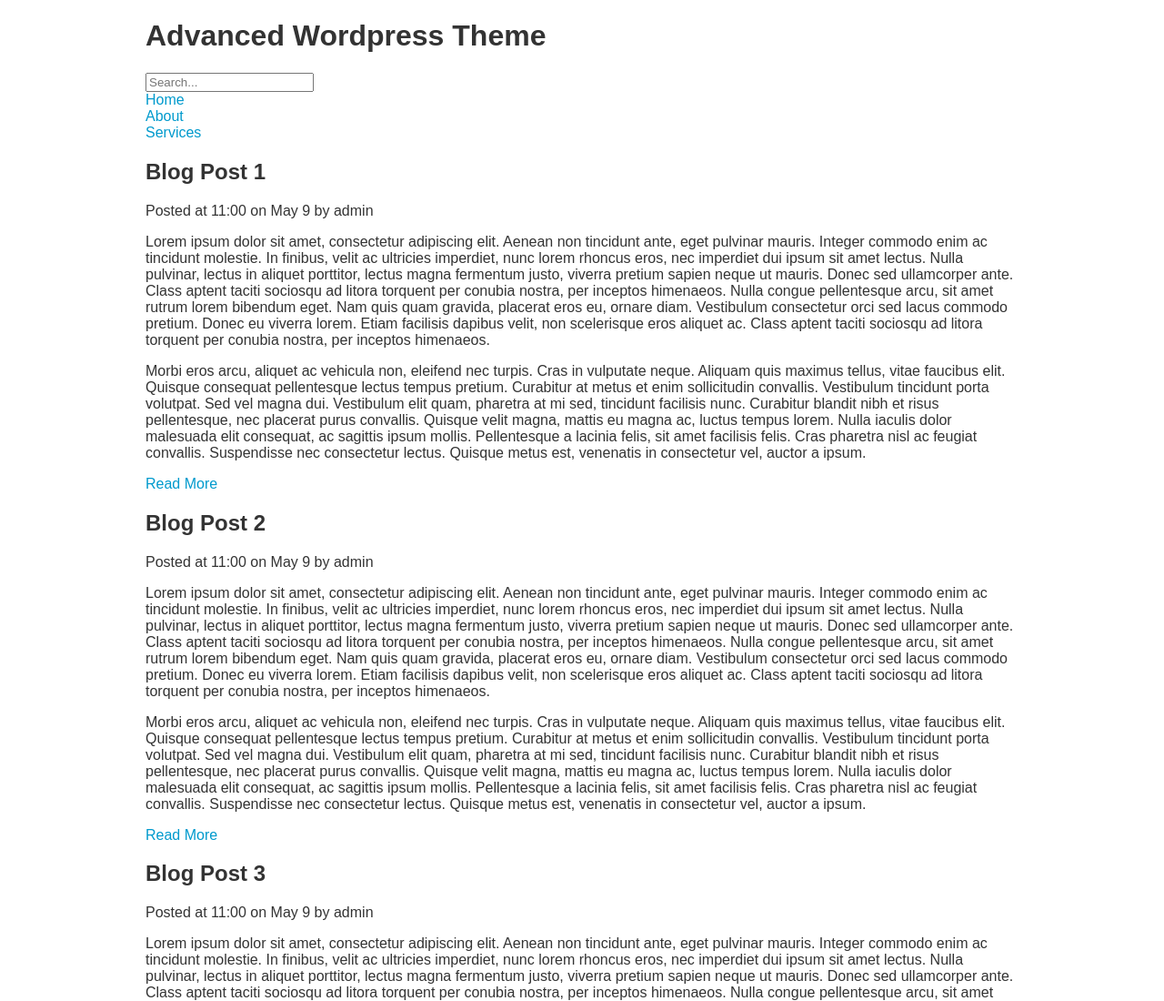
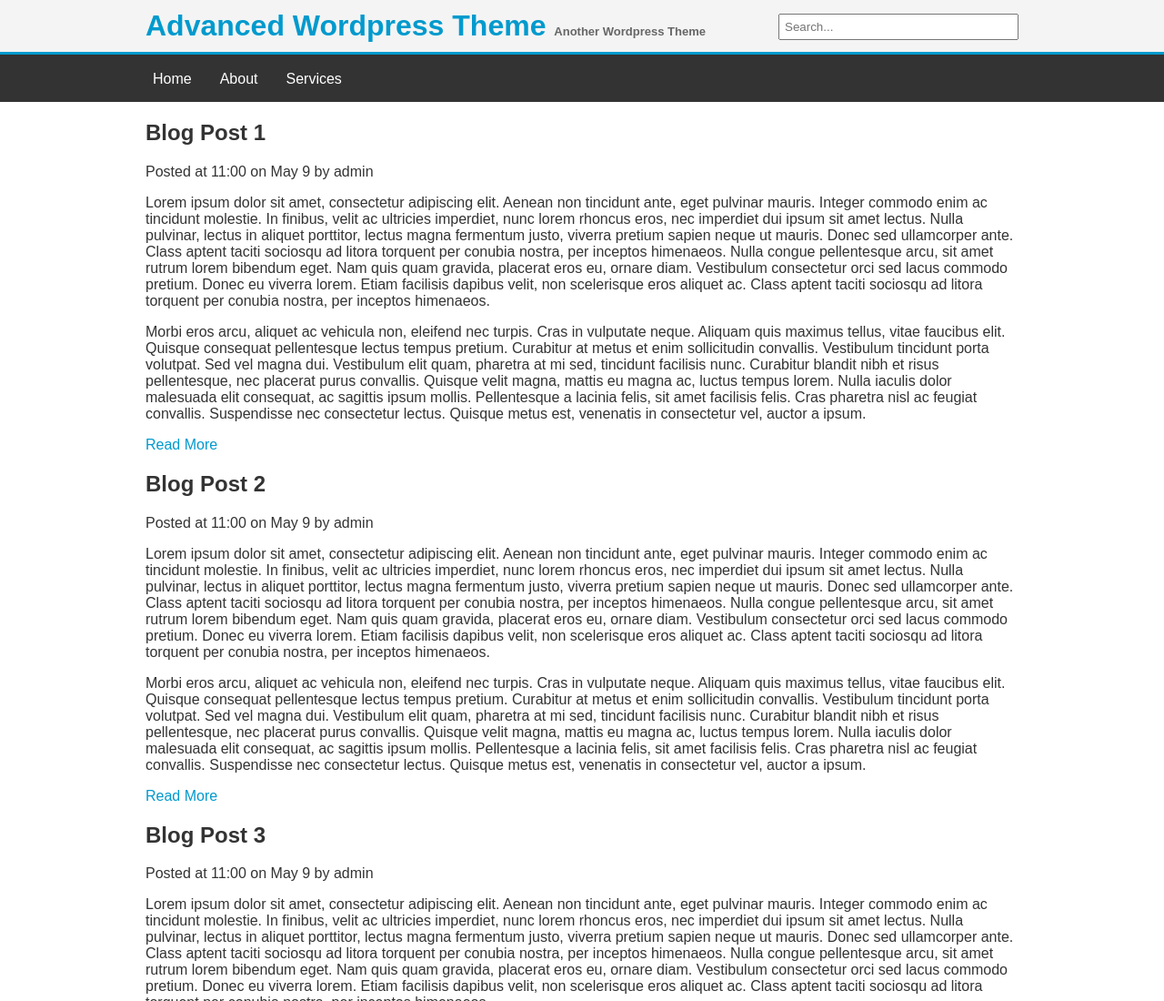
Before and after one commit to oacorral/advanced-wp-html, a plain HTML site: page index.html in a window 1280 px wide. Shown: the top 1100 px of the page at 91% size. Drawn offline with Linux system fonts and the light colour scheme.

Commit message:
Más estilos.

```diff
--- a/index.html
+++ b/index.html
@@ -10,7 +10,10 @@
 <body>
   <header>
     <div class="container">
-      <h1>Advanced Wordpress Theme</h1>
+      <h1>
+        <a href="index.html">Advanced Wordpress Theme</a>
+        <small>Another Wordpress Theme</small>
+      </h1>
       <div class="h_right">
         <form class="" action="index.html" method="post">
           <input type="text" name="" value="" placeholder="Search...">
@@ -40,7 +43,7 @@
           convallis. Vestibulum tincidunt porta volutpat. Sed vel magna dui. Vestibulum elit quam, pharetra at mi sed, tincidunt facilisis nunc. Curabitur blandit nibh et risus pellentesque, nec placerat purus convallis. Quisque velit magna, mattis
           eu magna ac, luctus tempus lorem. Nulla iaculis dolor malesuada elit consequat, ac sagittis ipsum mollis. Pellentesque a lacinia felis, sit amet facilisis felis. Cras pharetra nisl ac feugiat convallis. Suspendisse nec consectetur lectus.
           Quisque metus est, venenatis in consectetur vel, auctor a ipsum.</p>
-          <a class="button" href="#">Read More</a>
+        <a class="button" href="#">Read More</a>
       </article>
       <article class="post">
         <h2>Blog Post 2</h2>
@@ -53,7 +56,7 @@
           convallis. Vestibulum tincidunt porta volutpat. Sed vel magna dui. Vestibulum elit quam, pharetra at mi sed, tincidunt facilisis nunc. Curabitur blandit nibh et risus pellentesque, nec placerat purus convallis. Quisque velit magna, mattis
           eu magna ac, luctus tempus lorem. Nulla iaculis dolor malesuada elit consequat, ac sagittis ipsum mollis. Pellentesque a lacinia felis, sit amet facilisis felis. Cras pharetra nisl ac feugiat convallis. Suspendisse nec consectetur lectus.
           Quisque metus est, venenatis in consectetur vel, auctor a ipsum.</p>
-          <a class="button" href="#">Read More</a>
+        <a class="button" href="#">Read More</a>
       </article>
       <article class="post">
         <h2>Blog Post 3</h2>
@@ -66,7 +69,7 @@
           convallis. Vestibulum tincidunt porta volutpat. Sed vel magna dui. Vestibulum elit quam, pharetra at mi sed, tincidunt facilisis nunc. Curabitur blandit nibh et risus pellentesque, nec placerat purus convallis. Quisque velit magna, mattis
           eu magna ac, luctus tempus lorem. Nulla iaculis dolor malesuada elit consequat, ac sagittis ipsum mollis. Pellentesque a lacinia felis, sit amet facilisis felis. Cras pharetra nisl ac feugiat convallis. Suspendisse nec consectetur lectus.
           Quisque metus est, venenatis in consectetur vel, auctor a ipsum.</p>
-          <a class="button" href="#">Read More</a>
+        <a class="button" href="#">Read More</a>
       </article>
     </div>
   </div>
--- a/style.css
+++ b/style.css
@@ -26,5 +26,68 @@
 }
 
 header{
+  background: #f4f4f4;
+  padding: 10px;
+  border-bottom: 3px solid #009acd;
+}
 
+header h1{
+  margin: 0;
+  padding: 0;
+  color: #009acd;
+  float: left;
 }
+
+header h1 a{
+  color: #009acd;
+  text-decoration: none;
+}
+
+header small{
+  color: #666;
+  margin-right: 1px;
+  font-size: 13px;
+}
+
+header .h_right{
+  float: right;
+}
+
+header .h_right input[type="text"]{
+  width: 250px;
+  padding: 5px;
+  margin-top: 5px;
+}
+
+nav.nav li{
+  float: left;
+  display: inline;
+  padding-right: 15px;
+}
+
+nav.nav a{
+text-decoration: none;
+}
+
+nav.main-nav{
+  height: 45px;
+  overflow: hidden;
+  background: #333;
+  color: #fff;
+  padding-top: 7px;
+}
+
+nav.main-nav li{
+  height: 40px;
+  line-height: 40px;
+}
+
+nav.main-nav a{
+  color: #fff;
+  text-decoration: none;
+  padding: 8px;
+}
+
+nav.main-nav a:hover{
+  color: #009acd;
+}
```
